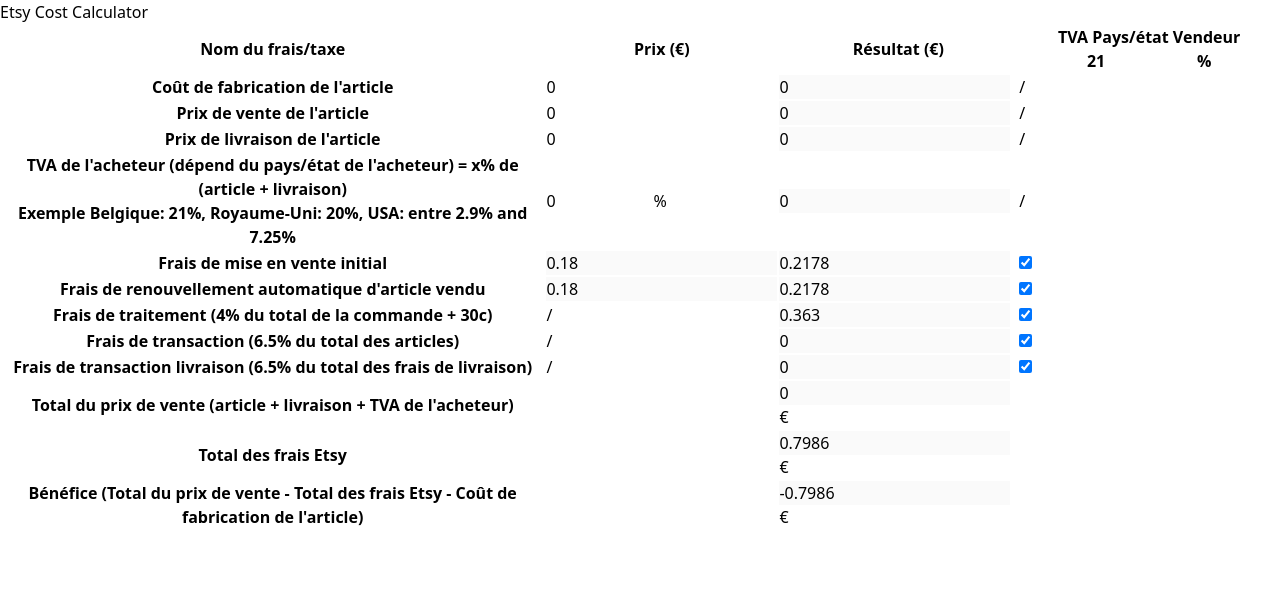
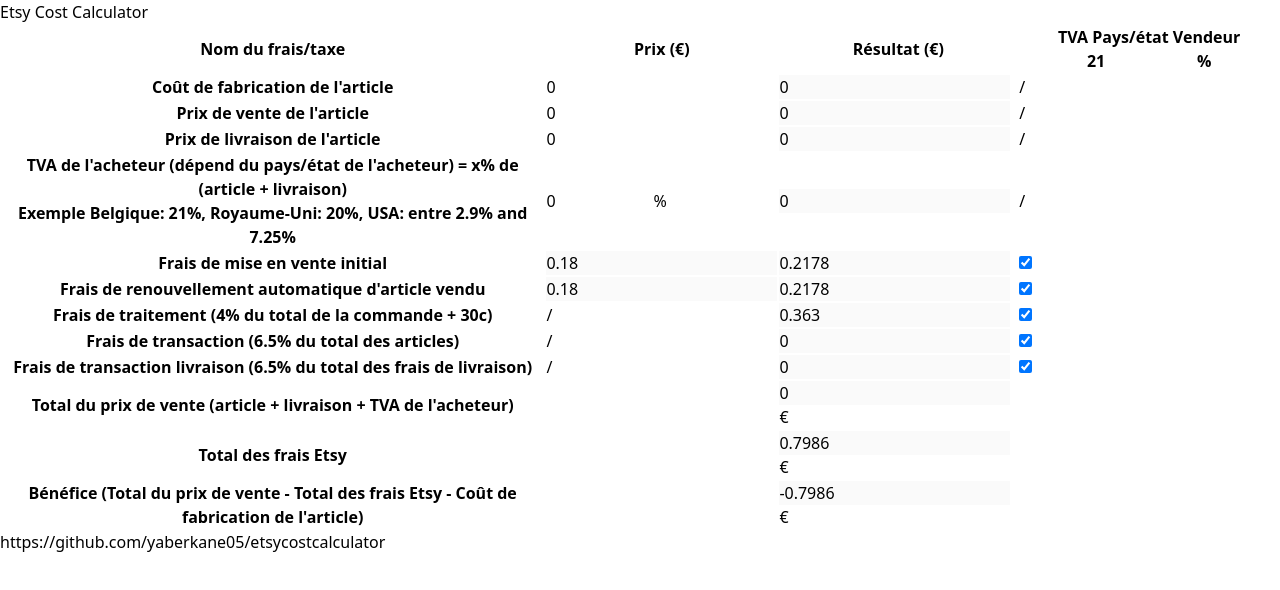
Before and after one commit to yaberkane05/etsycostcalculator, a Next.js app: page / in a window 1280 px wide. Shown: the top 590 px of the page. Built offline with nearby package versions, Linux system fonts and the light colour scheme.

Commit message:
add github

```diff
--- a/src/pages/index.tsx
+++ b/src/pages/index.tsx
@@ -1,5 +1,6 @@
 import Calculator from '@/components/calculator';
 import Head from 'next/head';
+import Link from 'next/link';
 
 const Home = () => {
   return (
@@ -11,6 +12,7 @@
             <div>
                 <h1 className="mb-6 text-3xl font-semibold">Etsy Cost Calculator</h1>
                 <Calculator />
+                <Link className="absolute bottom-1" href={"https://github.com/yaberkane05/etsycostcalculator"}>https://github.com/yaberkane05/etsycostcalculator</Link>
             </div>
         </main>
     </div>
```
